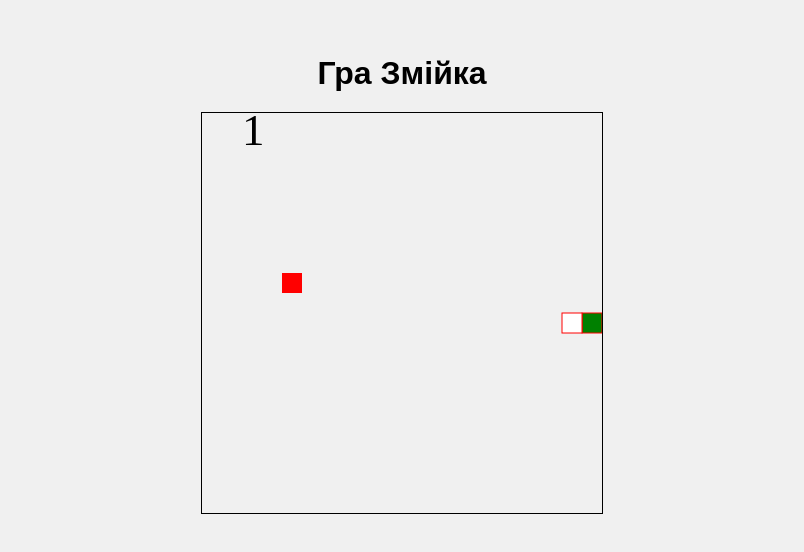
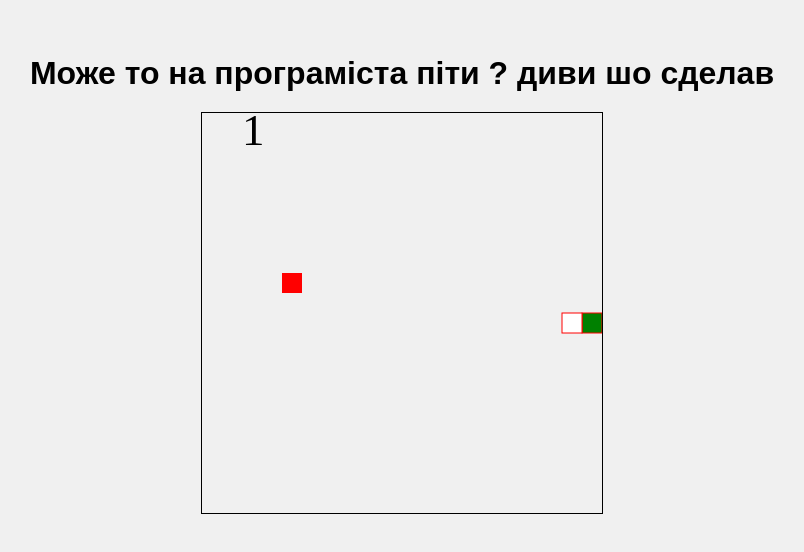
Before and after one commit to zozaaa/markett, a plain HTML site: page index.html in a window 1280 px wide. Shown: the part 126-678 px from the top of the page, without its empty margins (238-1042 px from the left). Drawn offline with Linux system fonts and the light colour scheme.

Commit message:
Update index.html

```diff
--- a/index.html
+++ b/index.html
@@ -26,7 +26,7 @@
     </style>
 </head>
 <body>
-    <h1>Гра Змійка</h1>
+    <h1>Може то на програміста піти ? диви шо сделав</h1>
     <canvas id="gameCanvas" width="400" height="400"></canvas>
     <script>
         const canvas = document.getElementById("gameCanvas");
```
